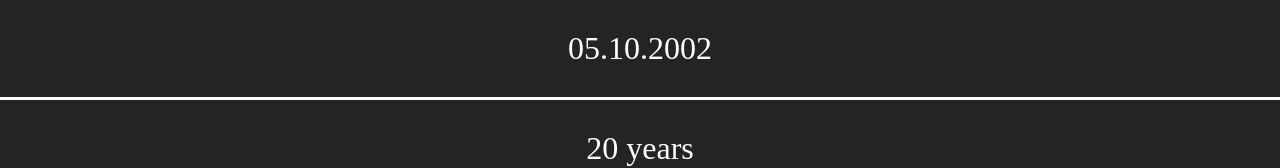
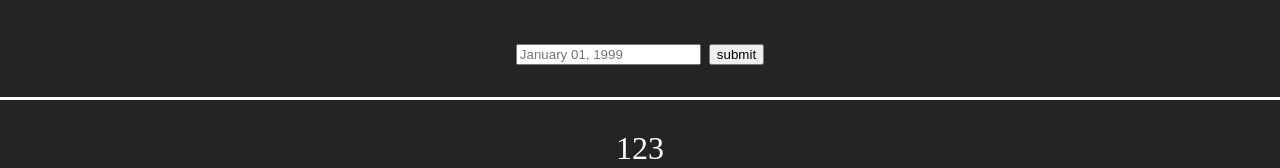
Before and after one commit to FelixAlexK/Lived-Time-Calculator, a website built with Vite: page index.html in a window 1280 px wide. Shown: the top 168 px of the page. Built offline with nearby package versions, Linux system fonts and the light colour scheme.

Commit message:
added form

```diff
--- a/index.html
+++ b/index.html
@@ -7,8 +7,14 @@
     <link rel="stylesheet" href="style.css" />
     <title>Live-Time</title>
   </head>
-  <body onload="build()">
-    <div id="birthDate">05.10.2002</div>
+  <body onload="setLayout()">
+    <div>
+      <form onsubmit="getBirthDate(); return false">
+        <input id="text" type="text" placeholder="January 01, 1999" />
+        <button id="btn">submit</button>
+      </form>
+    </div>
+
     <div id="years">123</div>
     <div id="months">123</div>
     <div id="weeks">123</div>
```
